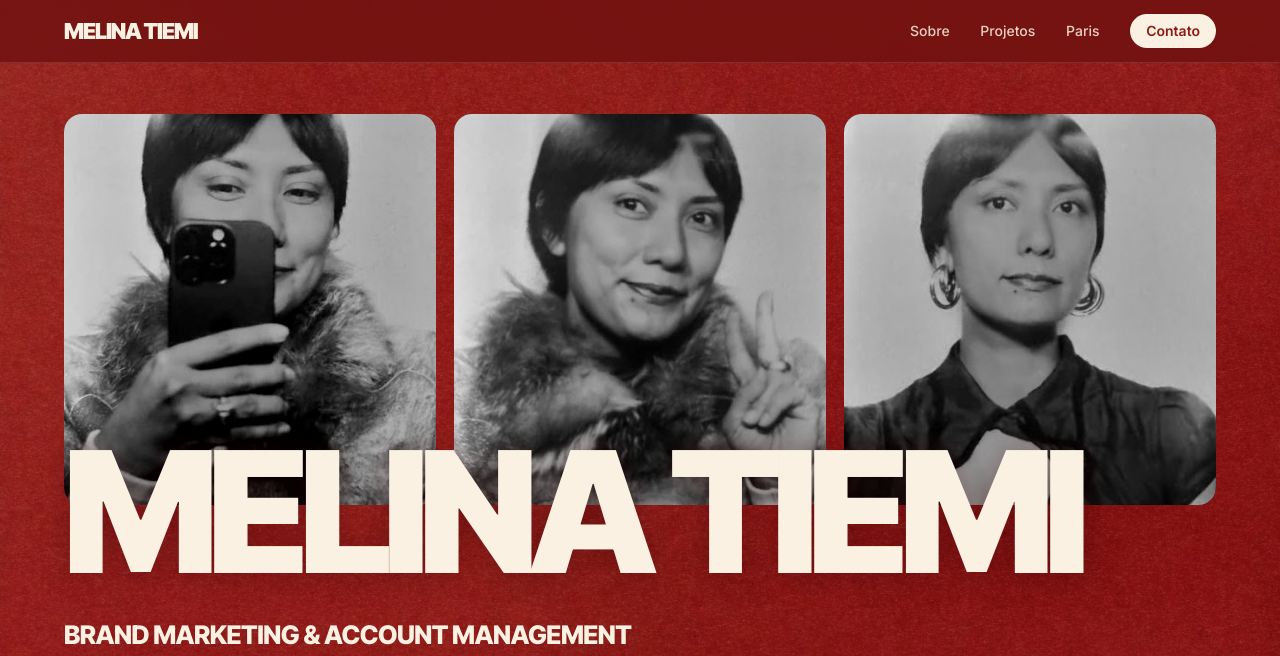
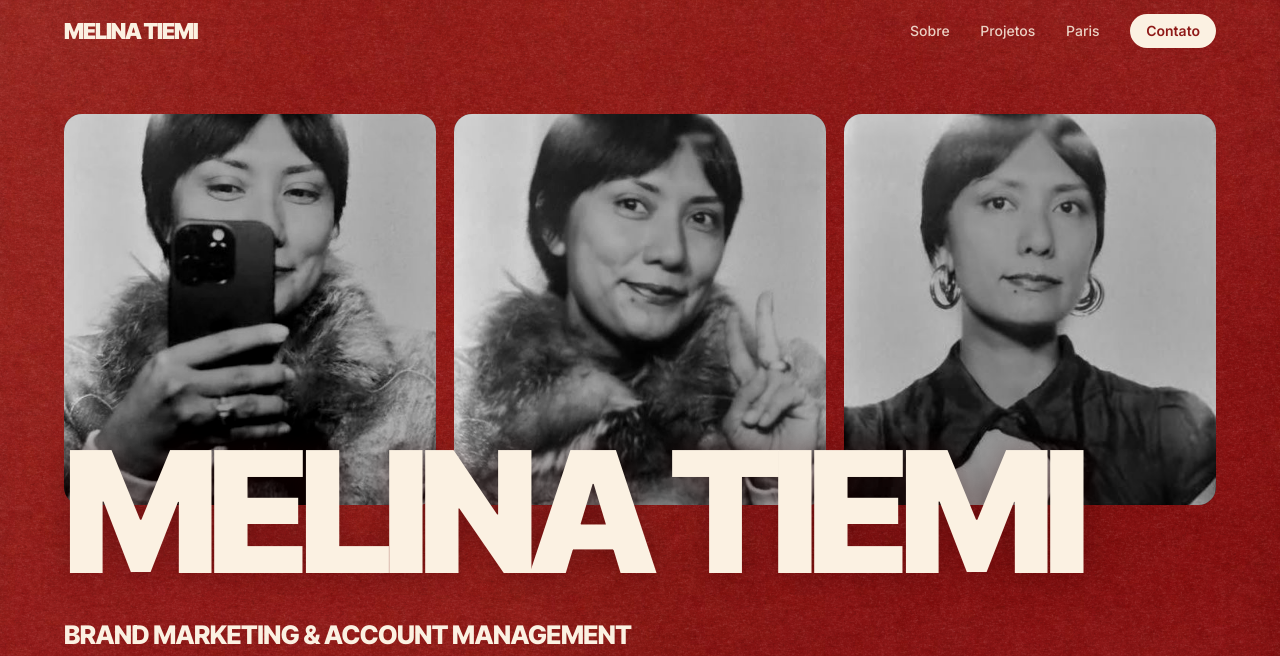
Before and after one commit to adriameira/mtiemi, a plain HTML site: page index-pt.html in a window 1280 px wide. Shown: the top 656 px of the page. Drawn offline with Linux system fonts and the light colour scheme.

Commit message:
Make navbar transparent at top, solid after scrolling
Co-Authored-By: Claude Opus 5.5 <noreply@anthropic.com>
Claude-Session: https://claude.ai/code/session_01RMN9JY6VXfwHkJwR7gPZwF

```diff
--- a/index-pt.html
+++ b/index-pt.html
@@ -36,7 +36,8 @@ h3{font:800 clamp(22px,2.2vw,30px)/1.05 "Inter Tight",sans-serif;letter-spacing:
 .cap{font-size:13px;opacity:.8}
 
 /* nav */
-nav{position:sticky;top:0;z-index:20;display:flex;align-items:center;justify-content:space-between;gap:16px;padding:14px max(5vw,18px);background:rgba(111,18,16,.82);backdrop-filter:blur(10px);-webkit-backdrop-filter:blur(10px);border-bottom:1px solid rgba(251,241,226,.12)}
+nav{position:sticky;top:0;z-index:20;display:flex;align-items:center;justify-content:space-between;gap:16px;padding:14px max(5vw,18px);background:transparent;border-bottom:1px solid transparent;transition:background-color .3s,border-color .3s,box-shadow .3s}
+nav.solid{background:var(--red2);border-bottom-color:rgba(251,241,226,.12);box-shadow:0 6px 20px rgba(40,4,4,.25)}
 .logo{font:900 22px/1 "Inter Tight",sans-serif;letter-spacing:-.05em;text-decoration:none;text-transform:uppercase}
 .links{display:flex;gap:clamp(12px,2.4vw,32px);flex-wrap:wrap;justify-content:flex-end}
 .links a{font:500 14px/1 Inter,sans-serif;text-decoration:none;padding:10px 0;opacity:.85}
@@ -313,5 +314,8 @@ const io=new IntersectionObserver(es=>es.forEach(e=>{if(e.isIntersecting){e.targ
 document.querySelectorAll('.rv').forEach(el=>io.observe(el));
 }
 </script>
+<script>
+(()=>{const n=document.querySelector('nav');const f=()=>n.classList.toggle('solid',scrollY>10);addEventListener('scroll',f,{passive:true});f()})();
+</script>
 </body>
 </html>
```
Also changed, not shown: index.html (+5 -1 lines).
